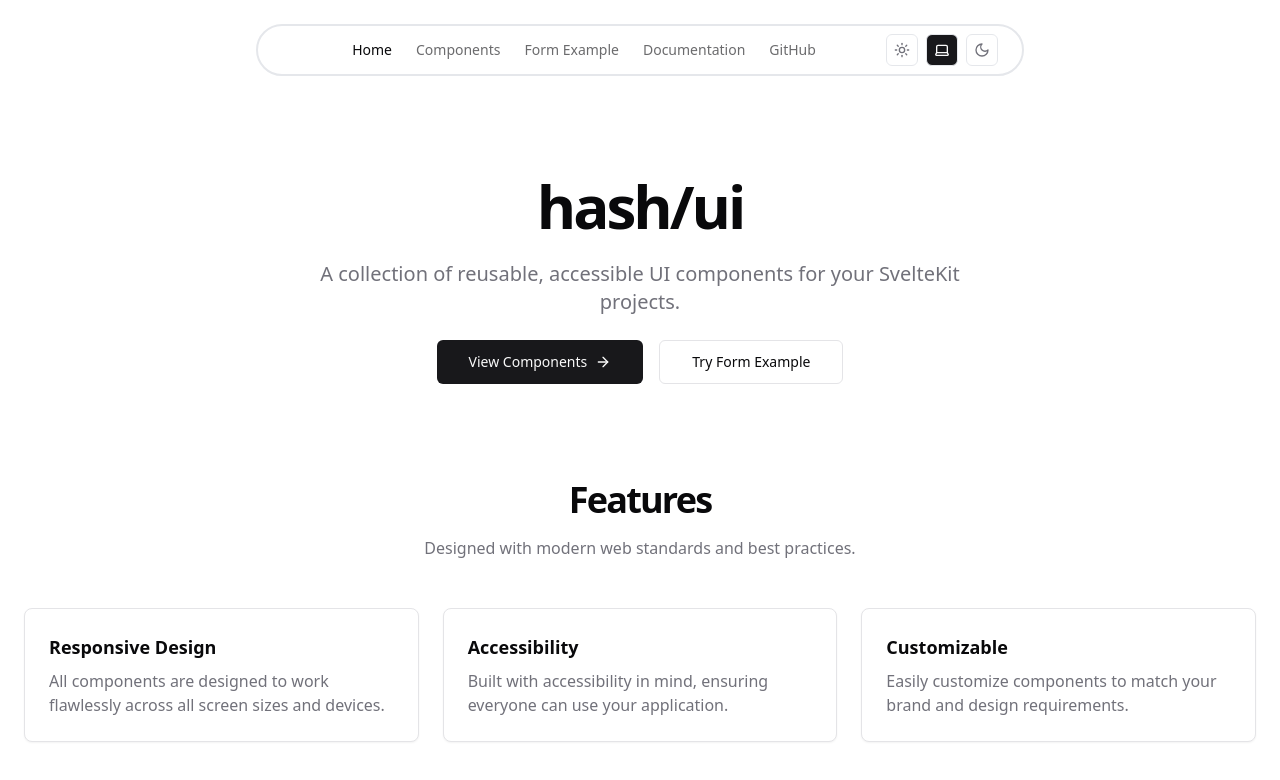
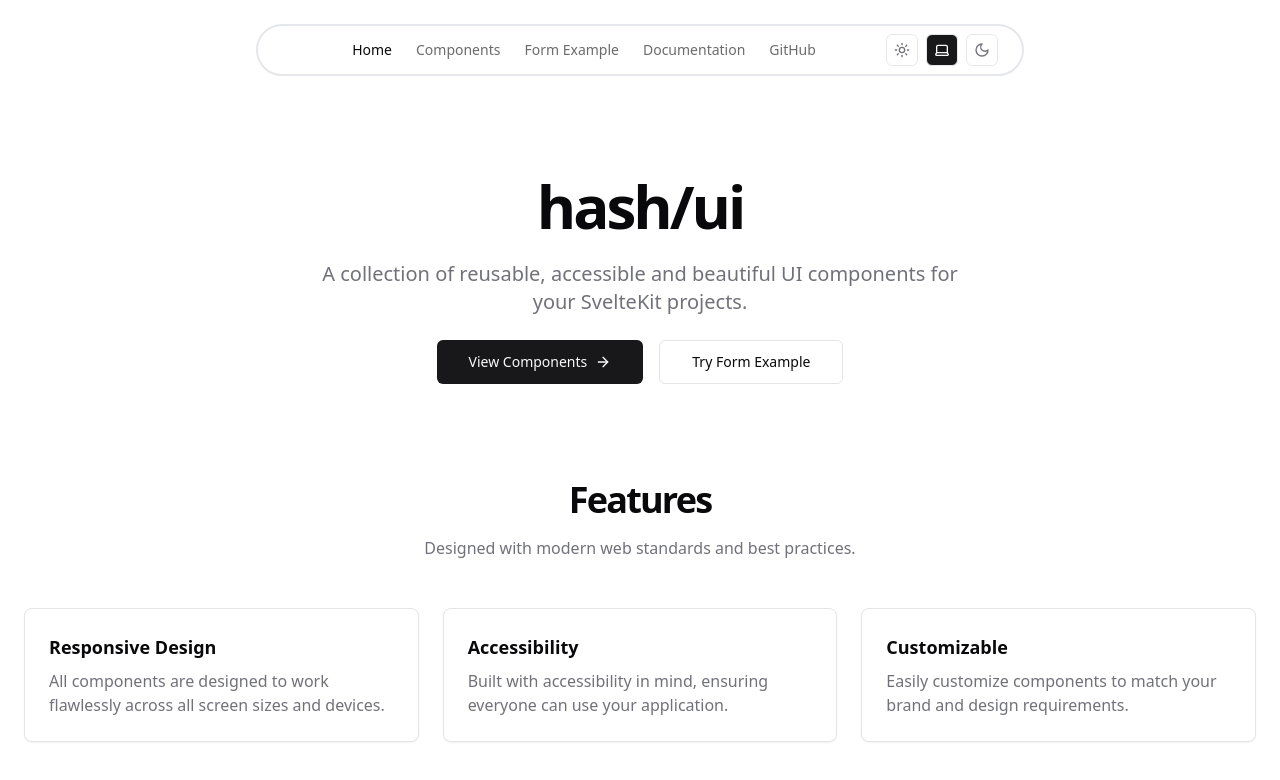
Before and after one commit to Hael616/ui, a SvelteKit app: page / in a window 1280 px wide. Shown: the top 780 px of the page. Built offline with nearby package versions, Linux system fonts and the light colour scheme.

Commit message:
minor fix

```diff
--- a/src/routes/(app)/+page.svelte
+++ b/src/routes/(app)/+page.svelte
@@ -8,7 +8,7 @@
 	<section class="grid gap-6 text-center">
 		<h1 class="text-3xl font-bold tracking-tighter sm:text-5xl md:text-6xl">hash/ui</h1>
 		<p class="mx-auto max-w-[42rem] text-muted-foreground md:text-xl">
-			A collection of reusable, accessible UI components for your SvelteKit projects.
+			A collection of reusable, accessible and beautiful UI components for your SvelteKit projects.
 		</p>
 		<div class="flex flex-wrap justify-center gap-4">
 			<a href="/components">
```
